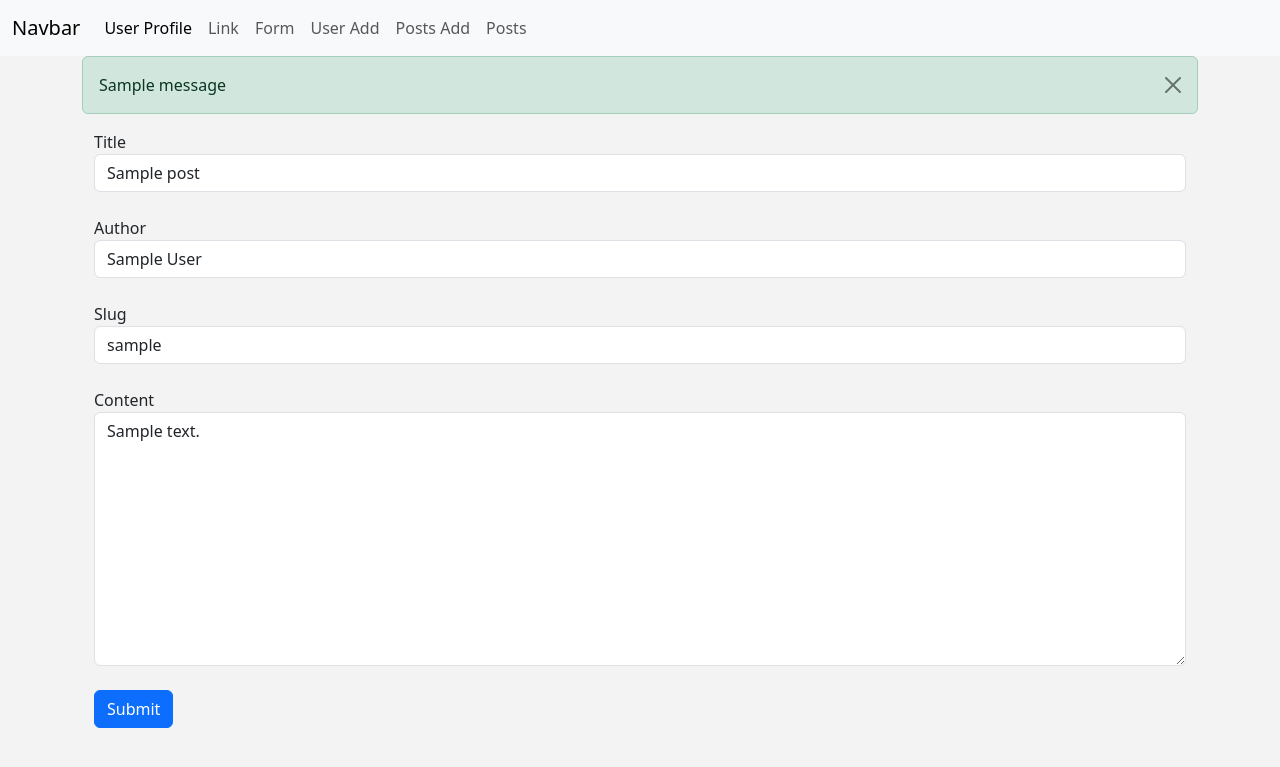
After one commit to DennisWu0/Blog-Website, a Flask app: page /post/post_edit/1 in a window 1280 px wide. The commit adds this page. Shown: the top 767 px of the page. Run offline with Flask 3, Linux system fonts and the light colour scheme; tables that the repository leaves empty hold one stand-in row (values such as "Sample post"); one stand-in notice (Sample message) is shown.

Commit message:
added edit and detele function

```diff
--- a/hello.py
+++ b/hello.py
@@ -7,6 +7,8 @@ from datetime import datetime
 from flask_migrate import Migrate
 from werkzeug.security import generate_password_hash, check_password_hash
 from wtforms.widgets import TextArea
+import re
+
 
 
 app = Flask(__name__)
@@ -126,6 +128,47 @@ def post_data():
         db.session.commit()
         flash('Post added successfully')
     return render_template('post_data.html', form=form)
+
+# edit page
+@app.route('/post/post_edit/<int:id>', methods=['GET', 'POST'])
+def edit_post(id):
+    post = Post.query.get_or_404(id)
+    form = PostForm()
+
+    if form.validate_on_submit():
+        post.title = form.title.data
+        post.content = form.content.data
+        post.author = form.author.data
+        post.slug = form.slug.data
+
+        try:
+            db.session.commit()
+            flash('Post updated successfully')
+            return redirect(url_for('posts'))
+        except:
+            flash('Error updating post')
+            return redirect(url_for('posts'))
+    else:
+        form.title.data = post.title
+        form.content.data = post.content
+        form.author.data = post.author
+        form.slug.data = post.slug
+        return render_template('post_edit.html', form=form, post=post)
+
+# delete page
+@app.route('/post/post_delete/<int:id>', methods=['GET', 'POST'])
+def delete_post(id):
+    post_to_delete = Post.query.get_or_404(id)
+    try:
+        db.session.delete(post_to_delete)
+        db.session.commit()
+        flash('Post deleted successfully')
+        return redirect(url_for('posts'))
+    except:
+        flash('Error deleting post')
+        return redirect(url_for('posts'))
+
+
 
 
 # Create some Json here
--- /dev/null
+++ b/templates/post_edit.html
@@ -0,0 +1,40 @@
+{% extends "base.html" %}
+
+{% block content %}
+
+<!-- Display the message in the top -->
+{% for message in get_flashed_messages() %}
+    <div class="alert alert-success alert-dismissible fade show" role="alert">
+        {{ message}}
+        <button type="button" class="btn-close" data-bs-dismiss="alert" aria-label="Close"></button>
+    </div>
+{% endfor %}
+
+<div class="container">
+
+    <form method="POST" class="mb-3">
+        {{ form.hidden_tag() }}
+        {{ form.title.label }}
+        <br>
+        {{ form.title(class="form-control", size=20) }}
+        <br>
+        {{ form.author.label }}
+        <br>
+        {{ form.author(class="form-control", size=20) }}
+        <br>
+        {{ form.slug.label }}
+        <br>
+        {{ form.slug(class="form-control", size=20) }}
+        <br>
+        {{ form.content.label }}
+        <br>
+        {{ form.content(class="form-control", rows = '10') }}
+
+
+        <br>
+        {{ form.submit(class="btn btn-primary") }}
+    </form>
+</div>
+
+
+{% endblock %}
```
Also changed, not shown: note.txt (+12 -0 lines), templates/post.html (+23 -3 lines).
